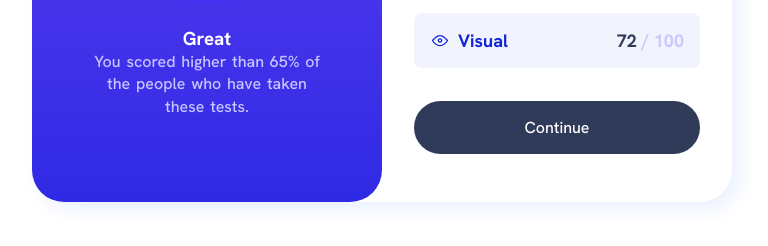
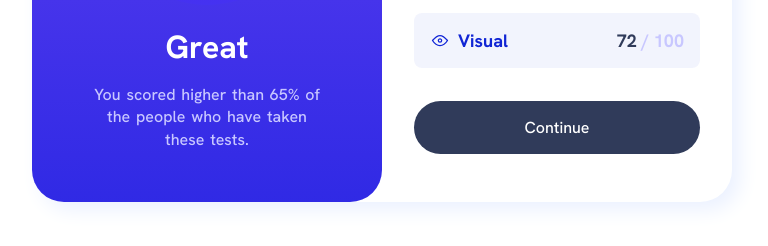
Before and after one commit to md-abid-hussain/results-summary-component, a plain HTML site: page index.html in a window 1280 px wide. Shown: the part 448-694 px from the top of the page, without its empty margins (258-1026 px from the left). Drawn offline with Linux system fonts and the light colour scheme.

Commit message:
Updated style for heading

```diff
--- a/css/style.css
+++ b/css/style.css
@@ -74,7 +74,7 @@ p, .total{
     margin-bottom:1.3rem
 }
 
-.left-section h4{
+.left-section h3{
     font-weight:700;
     margin-bottom:.5rem;
     font-size: 1.3rem;
@@ -194,7 +194,7 @@ li:nth-child(4) {
 
     }
 
-    .left-section .footer h4{
+    .left-section .footer h3{
         font-size: 2rem;
         margin:1rem auto;
     }
@@ -230,7 +230,7 @@ li:nth-child(4) {
         height:98px
     }
 
-   .left-section h4{
+   .left-section h3{
     font-size: 1.6rem;
    }
 
```
